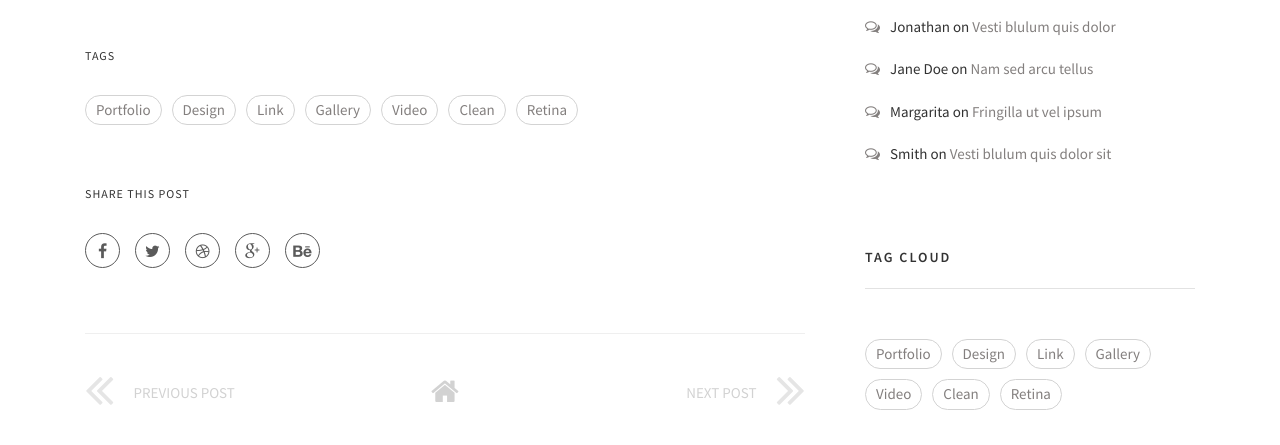
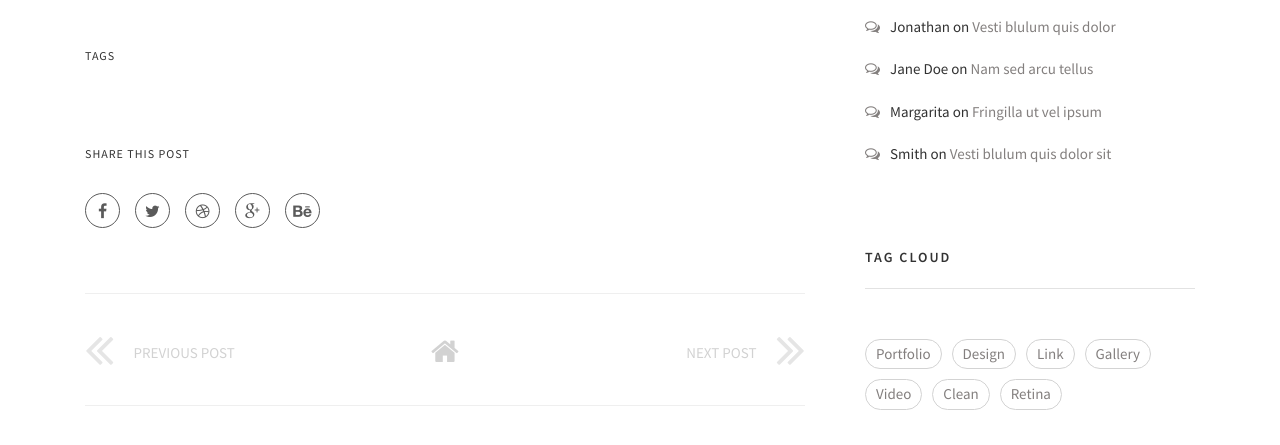
Before and after one commit to danny79111949/blog, a Laravel app: template resources/views/posts/show.blade.php in a window 1280 px wide. Shown: the part 836-1281 px from the top of the page. Run offline with Laravel 8, Linux system fonts and the light colour scheme; the template is opened without the code that fills it, so the values that code supplies are empty; style sheets or scripts are compiled from the project's sources; some libraries are stand-ins or nearby versions.

Commit message:
前台新增標籤

```diff
--- a/resources/views/posts/show.blade.php
+++ b/resources/views/posts/show.blade.php
@@ -52,13 +52,12 @@
 
                             <div class="widget-tags">
                                 <h6 class="text-uppercase">Tags </h6>
-                                <a href="">Portfolio</a>
-                                <a href="">Design</a>
-                                <a href="">Link</a>
-                                <a href="">Gallery</a>
-                                <a href="">Video</a>
-                                <a href="">Clean</a>
-                                <a href="">Retina</a>
+
+                                @foreach ($post->tags as $tag)
+                                    <a href="">{{$tag->name}}</a>
+                                @endforeach
+
+
                             </div>
                         </div>
 
```
